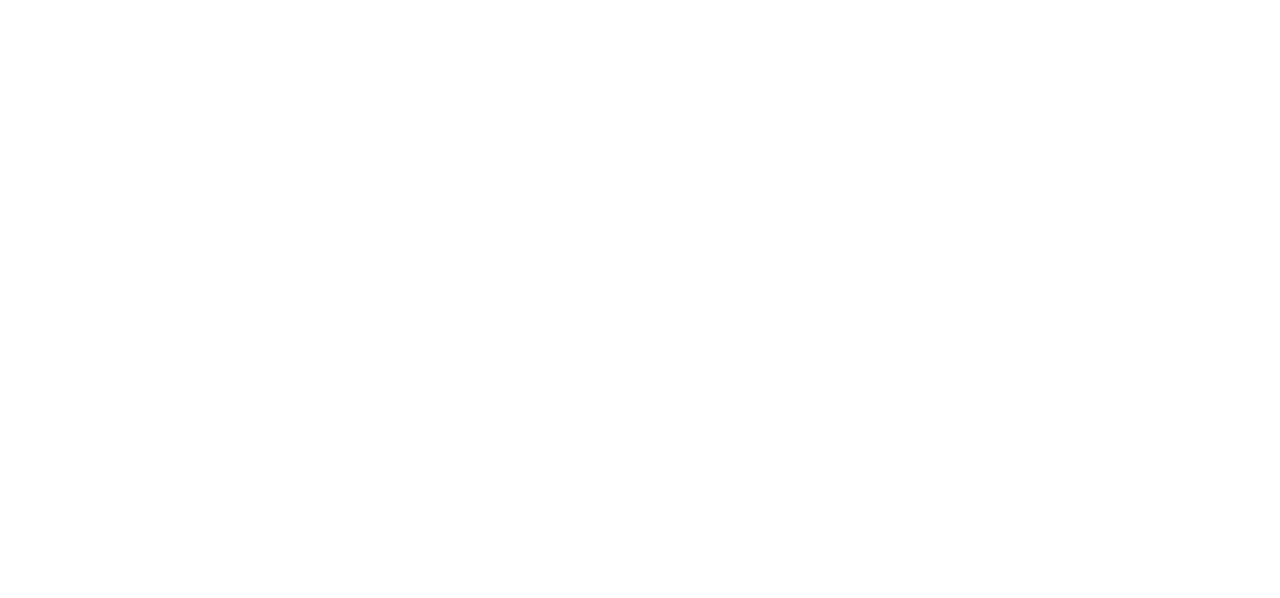
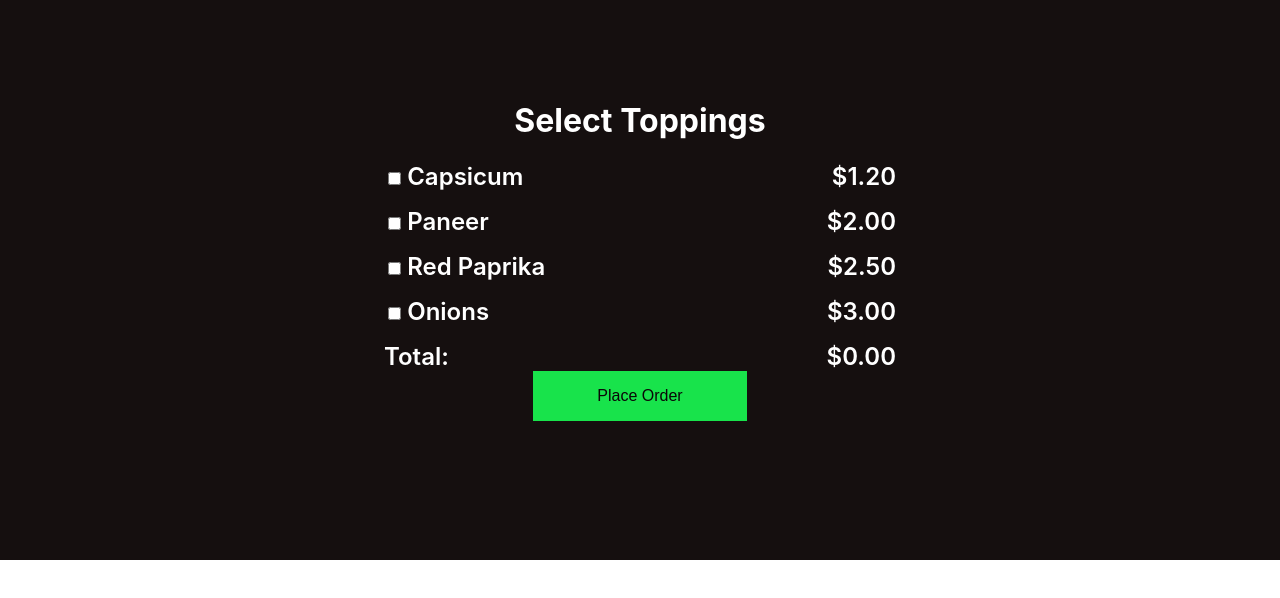
Before and after one commit to AshadurRahman/pizza-challenge, a React (Create React App) app: page /toppings in a window 1280 px wide. Shown: the top 598 px of the page. Built offline with nearby package versions, Linux system fonts and the light colour scheme.

Commit message:
toppings moved to another page

```diff
--- a/src/App.js
+++ b/src/App.js
@@ -3,12 +3,14 @@ import './App.css';
 import { BrowserRouter as Router, Route, Switch } from 'react-router-dom';
 import Address from './components/Address';
 import Home from './components/Home';
+import Toppings from './components/Products/toppings';
 
 function App() {
   return (
     <Router>
       <Switch>
         <Route path="/" exact component={Home} />
+        <Route path="/toppings" exact component={Toppings} />
         <Route path="/address" component={Address} />
       </Switch>
     </Router>
--- a/src/components/Products/index.js
+++ b/src/components/Products/index.js
@@ -1,8 +1,6 @@
 import React, { useState } from 'react';
 import { Link } from 'react-router-dom';
 import { getProducts } from './data';
-import Toppings from './toppings';
-
 
 const Products = ({ heading }) => {
     const [pizza, setPizza] = useState(getProducts());
@@ -26,27 +24,20 @@ const Products = ({ heading }) => {
                             <p className="ProductTitle">{product.name}</p>
                             <p className="ProductDesc">{product.desc}</p>
                             <p className="ProductPrice">${product.price}</p>
-                            <button className="ProductButton" onClick={() => buttonClick(product)}>
-                                Select
-                            </button>
+                            <Link
+                                to="/toppings"
+                                style={{ marginBottom: 20 }}
+                            >
+                                <button className="ProductButton" onClick={() => buttonClick(product)}>
+                                    Select
+                                </button>
+                            </Link>
                         </div>
                     </div>
                 ))}
 
             </div>
 
-            <Toppings />
-
-            <Link
-                to="/address"
-                style={{ marginBottom: 20 }}
-            >
-
-                <button className="OrderButton">
-                    Place Order
-                </button>
-            </Link>
-
         </div>
     );
 }
--- a/src/components/Products/toppings.js
+++ b/src/components/Products/toppings.js
@@ -1,4 +1,5 @@
 import { useState } from "react";
+import { Link } from "react-router-dom";
 import { toppings } from "./data";
 
 const getFormattedPrice = (price) => `$${price.toFixed(2)}`;
@@ -57,6 +58,16 @@ const Toppings = () => {
                     <div className="right-section">{getFormattedPrice(total)}</div>
                 </div>
             </div>
+
+            <Link
+                to="/address"
+                style={{ marginBottom: 20 }}
+            >
+
+                <button className="OrderButton">
+                    Place Order
+                </button>
+            </Link>
         </div>
     );
 }
```
